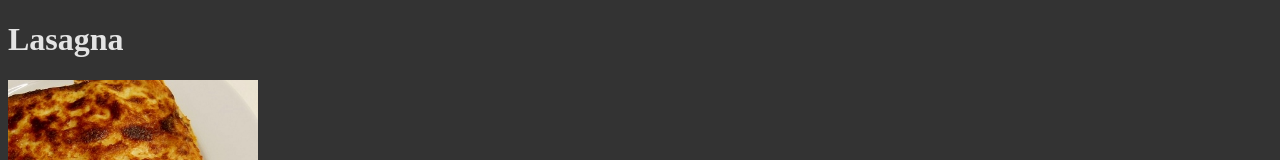
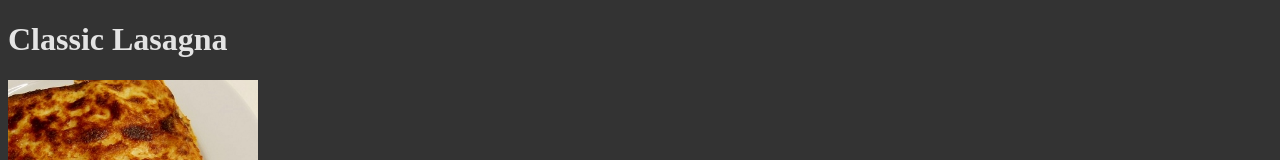
Before and after one commit to UntitledGoosePerson/odin-recipes, a plain HTML site: page recipes/lasagna.html in a window 1280 px wide. Shown: the top 160 px of the page. Drawn offline with Linux system fonts and the light colour scheme.

Commit message:
Corrected minor mistake on Lasagna page

```diff
--- a/recipes/lasagna.html
+++ b/recipes/lasagna.html
@@ -7,7 +7,7 @@
     <title>Untitled Goose's Classic Lasagna</title>
 </head>
 <body style="background-color:#333333; color:#e4e4e4">
-    <h1>Lasagna</h1>
+    <h1>Classic Lasagna</h1>
     <img src="../img/lasagna.jpg" alt="Finished lasagna dish" height="250">
     <h3>Description</h3>
     <p>A simple and classic lasagna recipe.<br> - 30 min prep<br> - 30 min cook</p>
```
